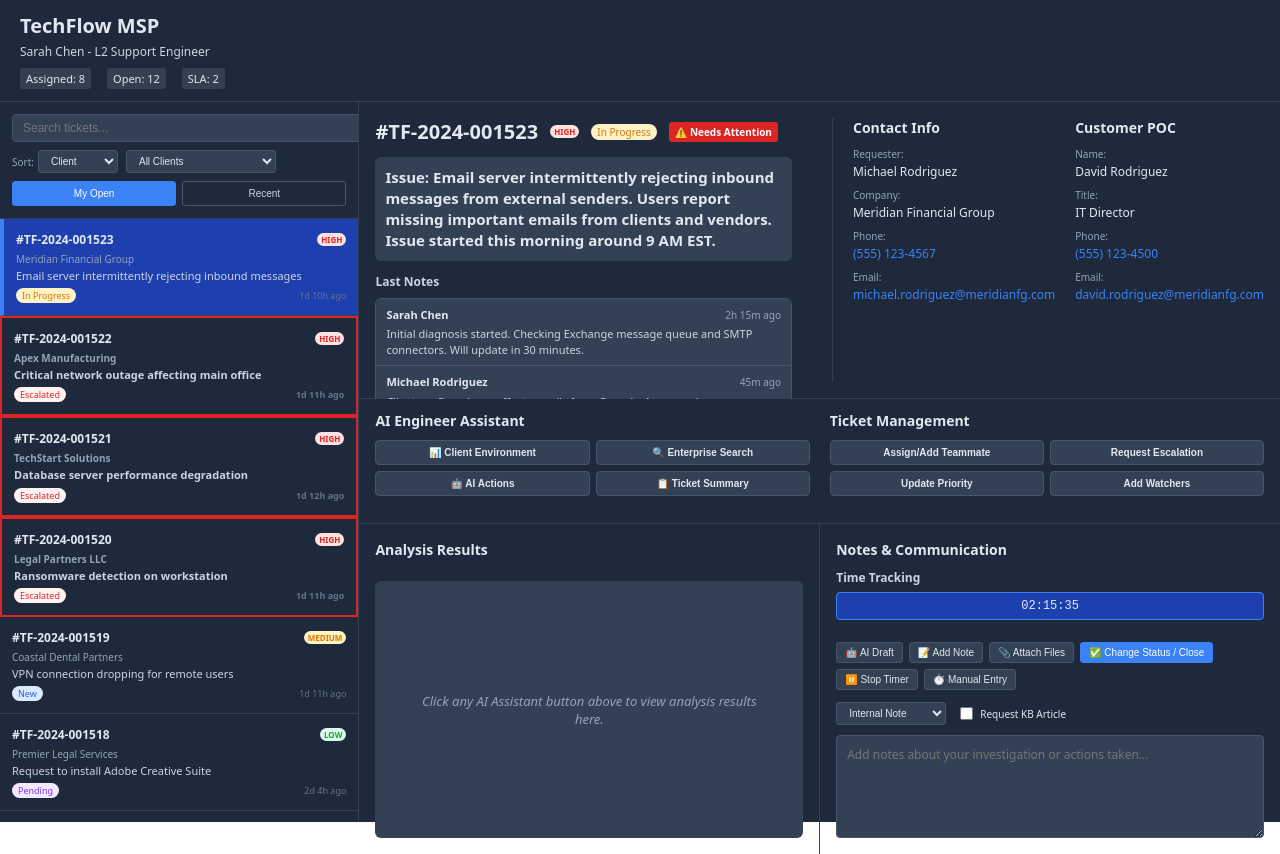
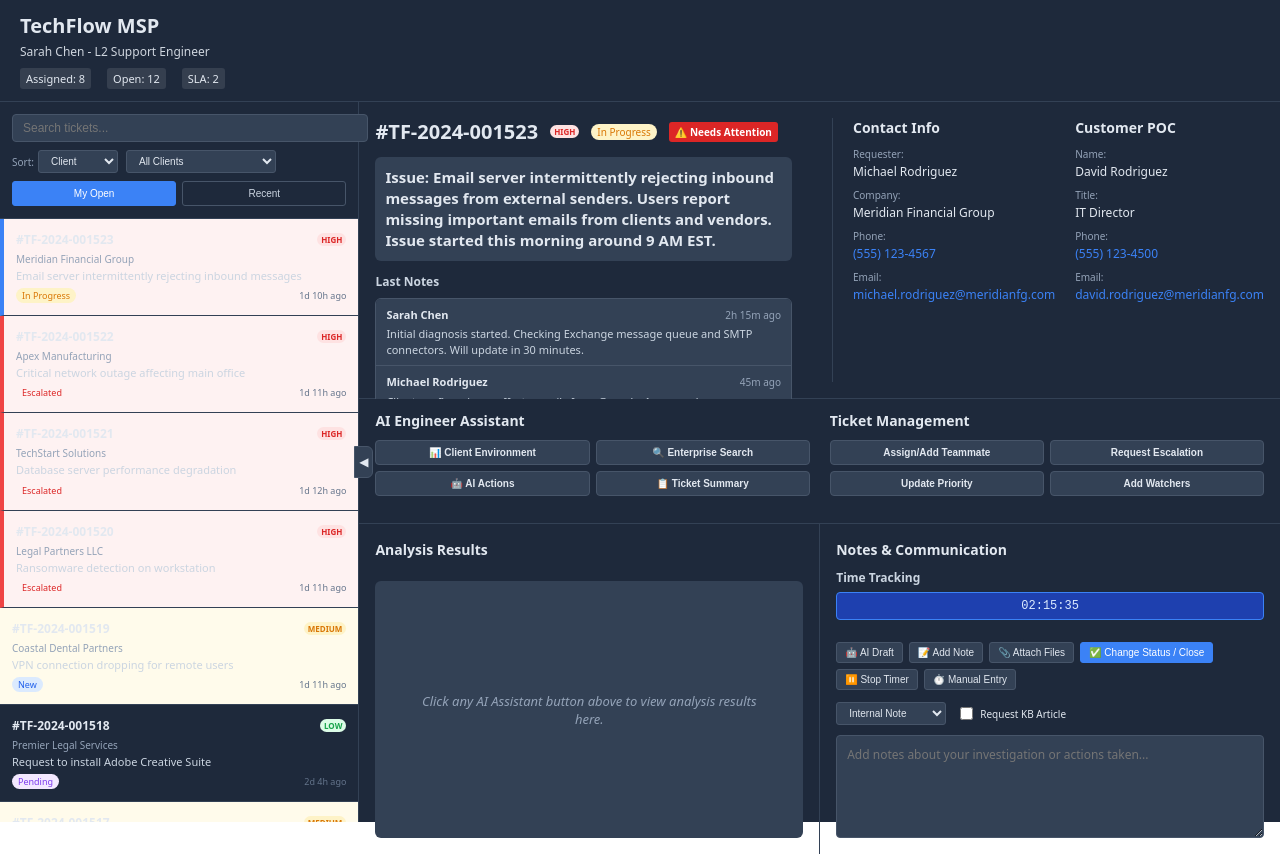
Before and after one commit to desdat1/msp-portal, a React (Create React App) app in the folder msp-portal/: page / in a window 1280 px wide. Built offline with nearby package versions, Linux system fonts and the light colour scheme.

Commit message:
Added collapsible left panel and priority-based background colors for tickets

```diff
--- a/msp-portal/src/App.tsx
+++ b/msp-portal/src/App.tsx
@@ -41,7 +41,32 @@ const styles = {
     backgroundColor: '#1e293b',
     borderRight: '1px solid #334155',
     display: 'flex' as const,
-    flexDirection: 'column' as const
+    flexDirection: 'column' as const,
+    transition: 'all 0.3s ease',
+    position: 'relative' as const
+  },
+  leftPanelHidden: {
+    width: '0',
+    overflow: 'hidden'
+  },
+  toggleButton: {
+    position: 'absolute' as const,
+    right: '-15px',
+    top: '50%',
+    transform: 'translateY(-50%)',
+    backgroundColor: '#334155',
+    border: '1px solid #475569',
+    borderRadius: '0 6px 6px 0',
+    padding: '8px 4px',
+    cursor: 'pointer',
+    fontSize: '12px',
+    color: '#e2e8f0',
+    zIndex: 10,
+    transition: 'all 0.2s'
+  },
+  toggleButtonHidden: {
+    right: '-15px',
+    borderRadius: '6px'
   },
   rightPanel: {
     flex: 1,
@@ -114,8 +139,14 @@ const styles = {
     borderLeft: '4px solid #3b82f6'
   },
   ticketEscalated: {
-    border: '2px solid #dc2626',
-    fontWeight: '600'
+    backgroundColor: '#fef2f2',
+    borderLeft: '4px solid #ef4444'
+  },
+  ticketHighPriority: {
+    backgroundColor: '#fef2f2'
+  },
+  ticketMediumPriority: {
+    backgroundColor: '#fffbeb'
   },
   ticketHeader: {
     display: 'flex',
@@ -820,6 +851,8 @@ const MSPPortal: React.FC = () => {
     offset: { x: 0, y: 0 }
   });
 
+  const [isLeftPanelVisible, setIsLeftPanelVisible] = useState(true);
+
   const [customerPOCs] = useState<{[key: string]: {name: string, phone?: string, email?: string, title?: string}}>({
     'TF-2024-001523': { name: 'David Rodriguez', phone: '(555) 123-4500', email: 'david.rodriguez@meridianfg.com', title: 'IT Director' },
     'TF-2024-001522': { name: 'Jennifer Torres', phone: '(555) 987-6500', email: 'j.torres@apexmfg.com', title: 'Operations Manager' },
@@ -950,6 +983,23 @@ const MSPPortal: React.FC = () => {
       case 'pending': return { ...styles.status, ...styles.statusPending };
       case 'escalated': return { ...styles.status, ...styles.statusEscalated };
       default: return styles.status;
+    }
+  };
+
+  const getTicketBackgroundStyle = (ticket: Ticket) => {
+    // Escalated tickets get special treatment regardless of priority
+    if (ticket.status.name === 'Escalated') {
+      return styles.ticketEscalated;
+    }
+
+    // Priority-based backgrounds for non-escalated tickets
+    switch (ticket.priority.name.toLowerCase()) {
+      case 'high':
+        return styles.ticketHighPriority;
+      case 'medium':
+        return styles.ticketMediumPriority;
+      default:
+        return {}; // No special background for low priority
     }
   };
 
@@ -1163,7 +1213,21 @@ TechFlow MSP - L2 Support Engineer`;
       </div>
 
       <div style={styles.main}>
-        <div style={styles.leftPanel}>
+        <div style={{
+          ...styles.leftPanel,
+          ...(isLeftPanelVisible ? {} : styles.leftPanelHidden)
+        }}>
+          <button
+            onClick={() => setIsLeftPanelVisible(!isLeftPanelVisible)}
+            style={{
+              ...styles.toggleButton,
+              ...(isLeftPanelVisible ? {} : styles.toggleButtonHidden)
+            }}
+            title={isLeftPanelVisible ? "Hide ticket list" : "Show ticket list"}
+          >
+            {isLeftPanelVisible ? '◀' : '▶'}
+          </button>
+
           <div style={styles.filtersSection}>
             <input
               type="text"
@@ -1228,7 +1292,7 @@ TechFlow MSP - L2 Support Engineer`;
                 style={{
                   ...styles.ticket,
                   ...(selectedTicket?.id === ticket.id ? styles.ticketSelected : {}),
-                  ...(ticket.status.name === 'Escalated' ? styles.ticketEscalated : {})
+                  ...getTicketBackgroundStyle(ticket)
                 }}
               >
                 <div style={styles.ticketHeader}>
```
